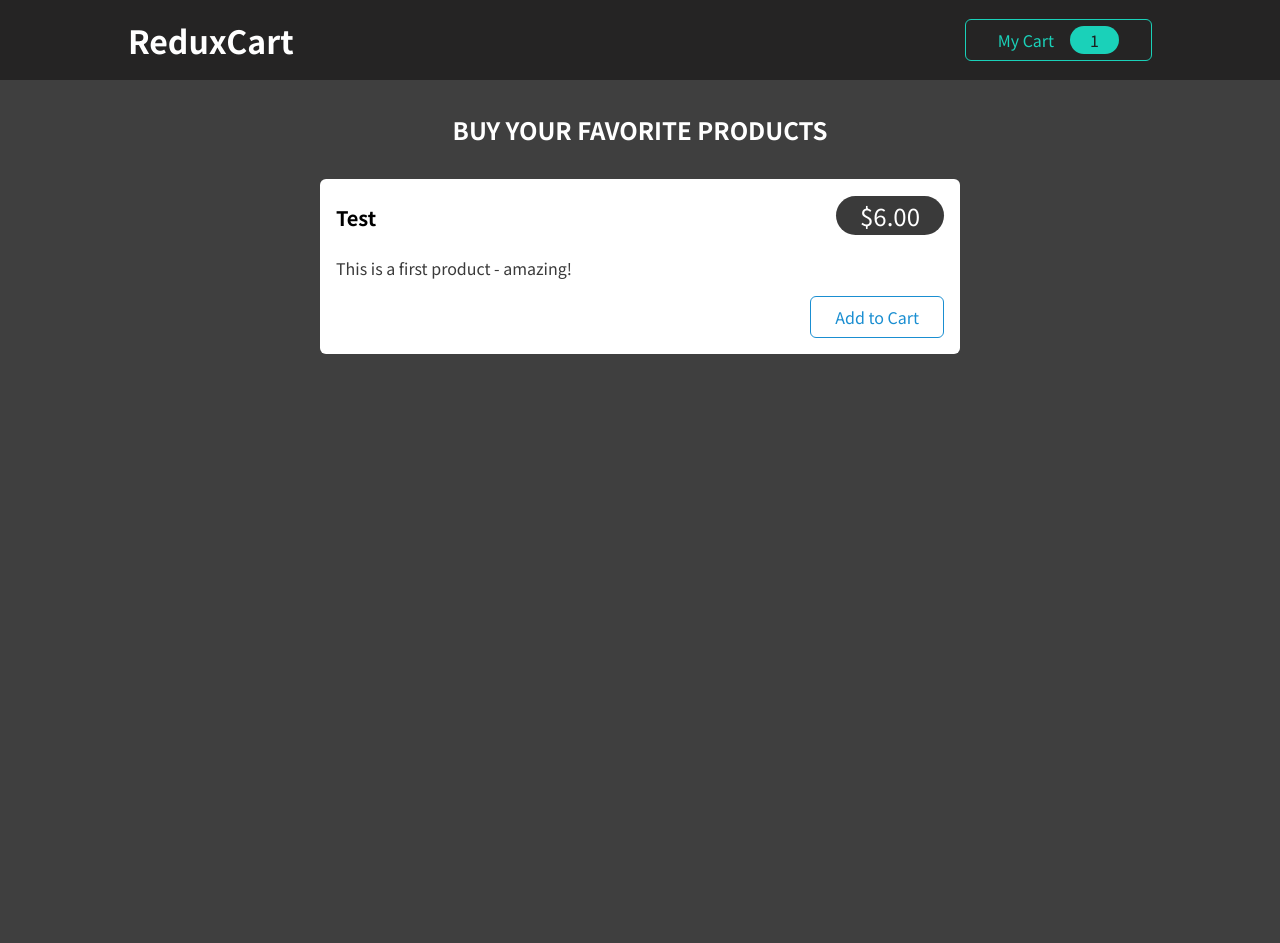
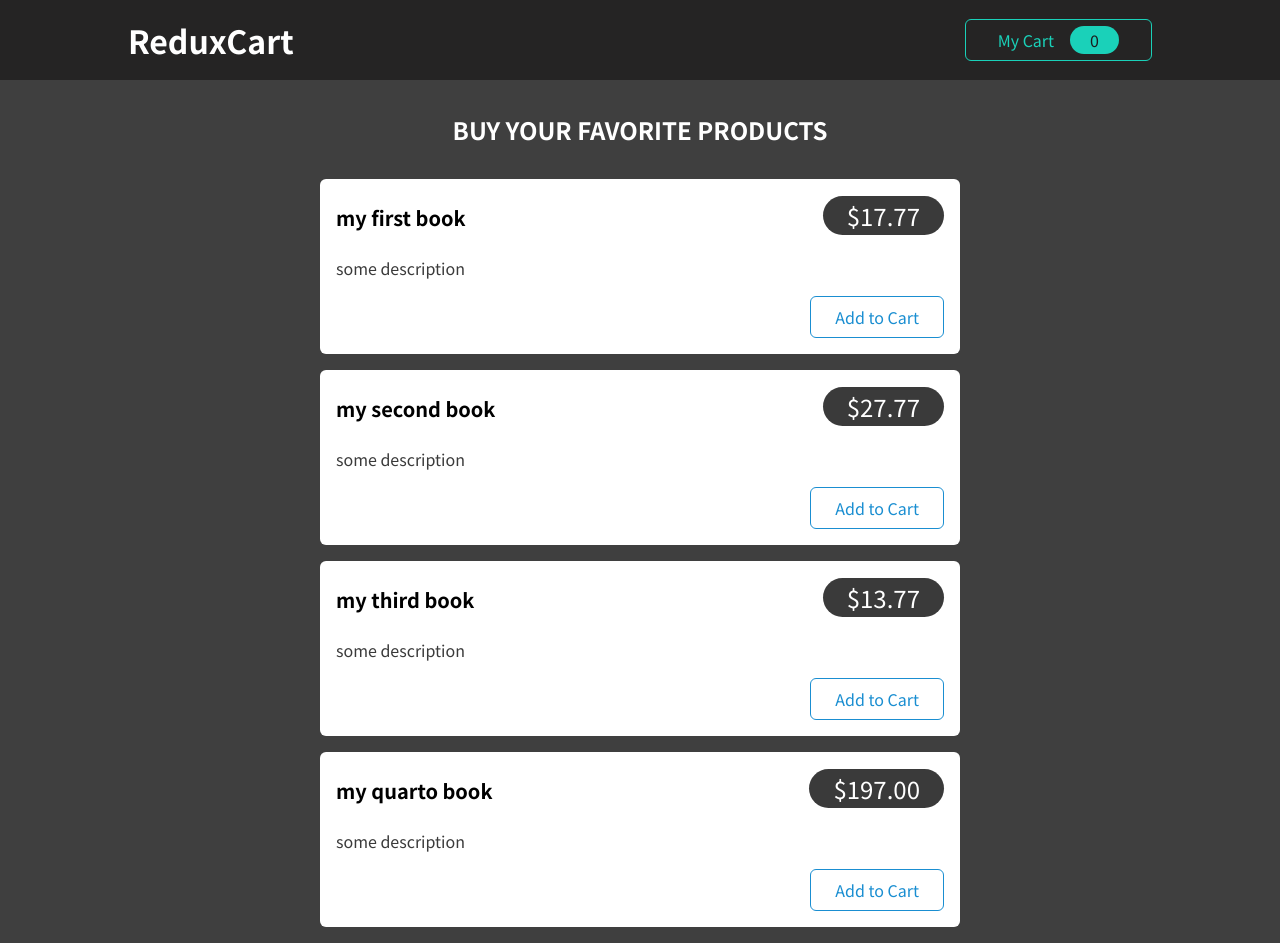
Before and after one commit to JulioVianaDev/advanced-redux-react, a React (Create React App) app: page / in a window 1280 px wide. Before the commit the page ends 800 px from the top, so only its background shows below. Built offline with nearby package versions, Linux system fonts and the light colour scheme.

Commit message:
cart slice e adicionar items

```diff
--- a/src/App.js
+++ b/src/App.js
@@ -5,7 +5,6 @@ import { useSelector } from 'react-redux';
 function App() {
 
   const cartShow = useSelector(state=> state.ui.cartIsVisible);
-  console.log(cartShow)
   return (
     <Layout>
      {cartShow &&  <Cart />}
--- a/src/components/Cart/Cart.js
+++ b/src/components/Cart/Cart.js
@@ -1,15 +1,28 @@
 import Card from '../UI/Card';
 import classes from './Cart.module.css';
 import CartItem from './CartItem';
+import { useSelector } from 'react-redux';
 
 const Cart = (props) => {
+
+  const cartItems = useSelector(state=> state.cart.items)
   return (
     <Card className={classes.cart}>
       <h2>Your Shopping Cart</h2>
       <ul>
-        <CartItem
-          item={{ title: 'Test Item', quantity: 3, total: 18, price: 6 }}
-        />
+        {cartItems.map(item=> (
+          <CartItem
+            key={item.id}
+            item={{
+                    id: item.id,
+                    title: item.name,
+                    quantity: item.quantity,
+                    total: item.totalPrice,
+                    price: item.price
+                  }}
+          />
+        ))}
+
       </ul>
     </Card>
   );
--- a/src/components/Cart/CartButton.js
+++ b/src/components/Cart/CartButton.js
@@ -1,17 +1,17 @@
 import classes from './CartButton.module.css';
 import { uiActions } from '../../store/slices/UiSlice';
 import { useDispatch } from 'react-redux';
-
+import { useSelector } from 'react-redux';
 const CartButton = (props) => {
   const dispatch = useDispatch();
-
+  const totalQuantity = useSelector(state => state.cart.totalQuantity)
   const ShowCart =()=>{
     dispatch(uiActions.toggle())
   }
   return (
     <button className={classes.button} onClick={ShowCart}>
       <span>My Cart</span>
-      <span className={classes.badge}>1</span>
+      <span className={classes.badge}>{totalQuantity}</span>
     </button>
   );
 };
--- a/src/components/Cart/CartItem.js
+++ b/src/components/Cart/CartItem.js
@@ -1,8 +1,20 @@
 import classes from './CartItem.module.css';
+import { cartActions } from '../../store/slices/CartSlice';
+import {useDispatch} from 'react-redux'
 
 const CartItem = (props) => {
-  const { title, quantity, total, price } = props.item;
-
+  const { title, quantity, total, price,id } = props.item;
+  const dispatch = useDispatch()
+  const Deletar = ()=>{
+    dispatch(cartActions.removeItemFromCart(id))
+  }
+  const Adicionar = ()=>{
+    dispatch(cartActions.addItemsToCart({
+      id,
+      title,
+      price
+    }))
+  }
   return (
     <li className={classes.item}>
       <header>
@@ -17,8 +29,8 @@ const CartItem = (props) => {
           x <span>{quantity}</span>
         </div>
         <div className={classes.actions}>
-          <button>-</button>
-          <button>+</button>
+          <button onClick={Deletar}>-</button>
+          <button onClick={Adicionar}>+</button>
         </div>
       </div>
     </li>
--- a/src/components/Shop/ProductItem.js
+++ b/src/components/Shop/ProductItem.js
@@ -1,9 +1,17 @@
 import Card from '../UI/Card';
 import classes from './ProductItem.module.css';
-
+import { useDispatch } from 'react-redux';
+import { cartActions } from '../../store/slices/CartSlice';
 const ProductItem = (props) => {
-  const { title, price, description } = props;
-
+  const { title, price, description,id } = props;
+  const dispatch = useDispatch();
+  const addToCartHandler = ()=>{
+    dispatch(cartActions.addItemsToCart({
+      id,
+      title,
+      price
+    }))
+  }
   return (
     <li className={classes.item}>
       <Card>
@@ -13,7 +21,7 @@ const ProductItem = (props) => {
         </header>
         <p>{description}</p>
         <div className={classes.actions}>
-          <button>Add to Cart</button>
+          <button onClick={addToCartHandler}>Add to Cart</button>
         </div>
       </Card>
     </li>
--- a/src/components/Shop/Products.js
+++ b/src/components/Shop/Products.js
@@ -1,16 +1,29 @@
 import ProductItem from './ProductItem';
 import classes from './Products.module.css';
 
+const DUMMY_PRODUCTS = [
+  {id: 'p1',price: 17.77,title: 'my first book' ,description: ' some description'},
+  {id: 'p2',price: 27.77,title: 'my second book' ,description: ' some description'},
+  {id: 'p3',price: 13.77,title: 'my third book' ,description: ' some description'},
+  {id: 'p4',price: 197,title: 'my quarto book' ,description: ' some description'},
+]
+
 const Products = (props) => {
+
   return (
     <section className={classes.products}>
       <h2>Buy your favorite products</h2>
       <ul>
-        <ProductItem
-          title='Test'
-          price={6}
-          description='This is a first product - amazing!'
-        />
+        {DUMMY_PRODUCTS.map((p)=>(
+          <ProductItem
+            key={p.id}
+            title={p.title}
+            price={p.price}
+            description={p.description}
+            id={p.id}
+          />
+        ))}
+
       </ul>
     </section>
   );
--- a/src/store/slices/CartSlice.js
+++ b/src/store/slices/CartSlice.js
@@ -11,9 +11,10 @@ const CartSlice = createSlice({
     addItemsToCart(state,action){
       const newItem = action.payload;
       const existingItem = state.items.find(item => item.id === newItem.id);
+      state.totalQuantity++;
       if(!existingItem){
         state.items.push({
-          itemId: newItem.id,
+          id: newItem.id,
           price: newItem.price,
           quantity: 1,
           totalPrice: newItem.price,
@@ -22,14 +23,21 @@ const CartSlice = createSlice({
       }else{
         existingItem.quantity++;
         existingItem.totalPrice = existingItem.totalPrice + newItem.price;
-
-
       }
     },
-    removeItemFromCart(){
-
+    removeItemFromCart(state,action){
+      const id = action.payload;
+      const existingItem = state.items.find(item => item.id === id);
+      state.totalQuantity --;
+      if(existingItem.quantity === 1){
+        state.items = state.items.filter(item => item.id !== id)
+      }else{
+        existingItem.quantity --;
+        existingItem.totalPrice = existingItem.totalPrice - existingItem.price
+      }
     }
   }
 })
 
+export const cartActions = CartSlice.actions;
 export default CartSlice;
```
